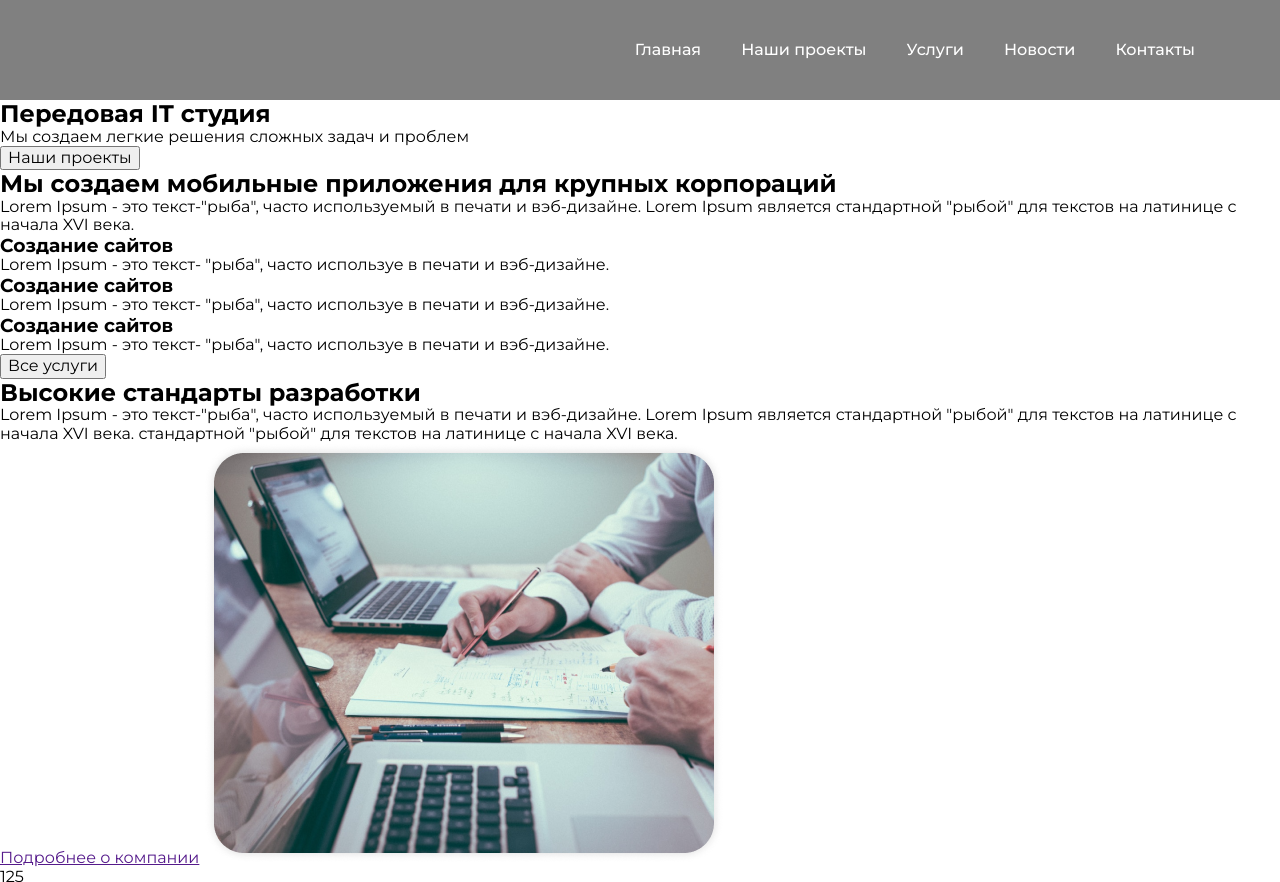
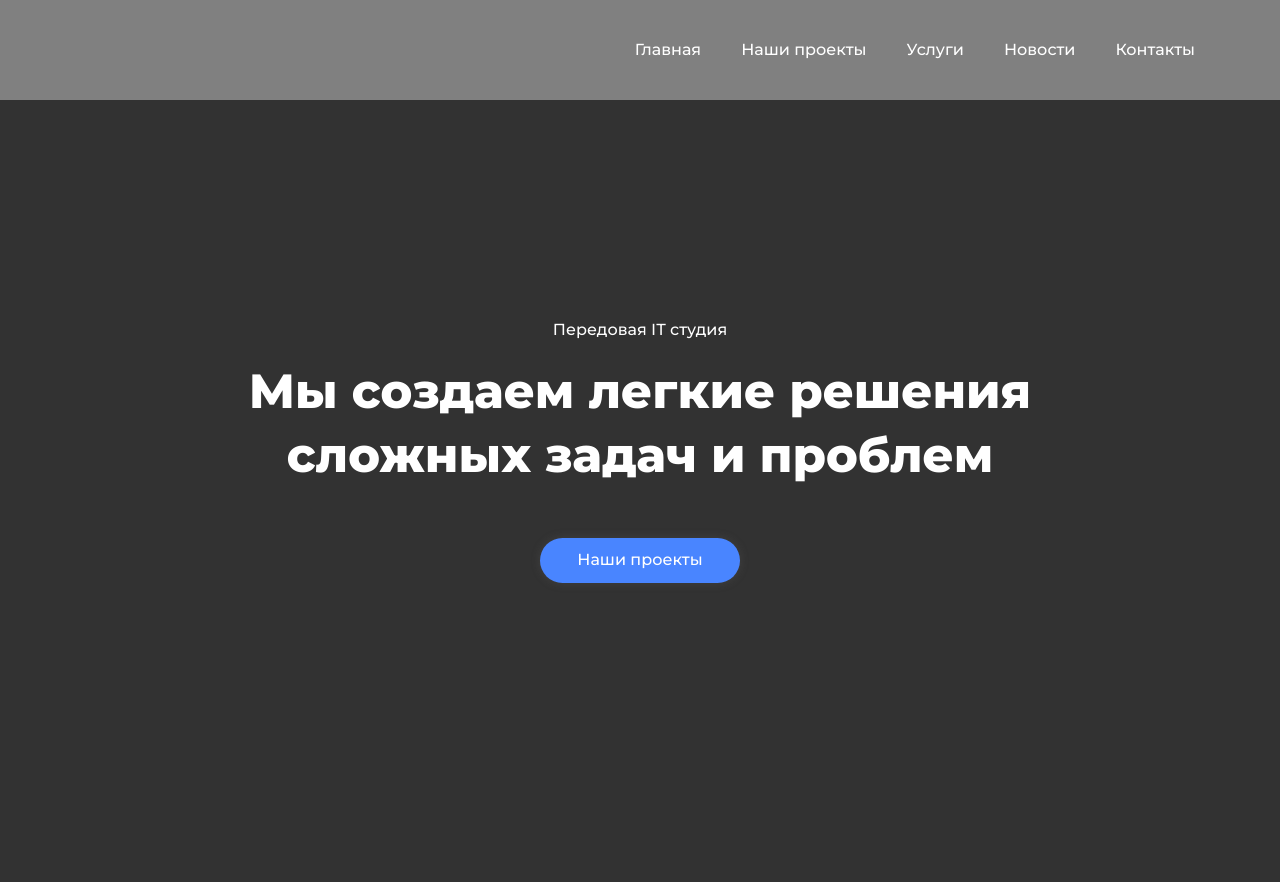
Before and after one commit to riko1212/blend-54-1, a plain HTML site: page index.html in a window 1280 px wide. Shown: the top 882 px of the page. Drawn offline with nearby package versions, Linux system fonts and the light colour scheme.

Commit message:
hero style

```diff
--- a/css/style.css
+++ b/css/style.css
@@ -8,16 +8,22 @@
 #4985FF; - accent color
 */
 :root {
-    --main-bg-color:#FFFFFF;
-    --secondary-bgc: #E0E0E0;
+  --main-bg-color: #ffffff;
+  --secondary-bgc: #e0e0e0;
   --main-title-color: #323232;
   --secondary-title-color: #fff;
   --main-text-color: #999999;
-    --secondary-text-color: #FFFFFF;
-    --accent-color: #4985FF;
+  --secondary-text-color: #ffffff;
+  --accent-color: #4985ff;
 }
-p,h1,h2,h3,h4,h5,h6 {
-    margin: 0 ;
+p,
+h1,
+h2,
+h3,
+h4,
+h5,
+h6 {
+  margin: 0;
   padding: 0;
 }
 ul {
@@ -32,13 +38,13 @@ text-decoration: none;
 }
 body {
   background-color: var(--main-bg-color);
-   font-family: 'Montserrat', sans-serif;
+  font-family: "Montserrat", sans-serif;
 }
 .container {
   width: 1140px;
   padding-right: 15px;
   padding-left: 15px;
-    margin: 0 auto ;
+  margin: 0 auto;
 }
 .header-a {
   font-weight: 500;
@@ -48,20 +54,54 @@ color: var(--secondary-text-color);
   padding-top: 40px;
   padding-bottom: 40px;
   display: inline-block;
-
 }
 .header {
   background-color: grey;
-
-
 }
 .header-list {
   display: flex;
-    justify-content: flex-end ;
+  justify-content: flex-end;
 }
 .header-item {
   margin-left: 40px;
 }
 .header-item:first-child {
-    margin-left: 0 ;
+  margin-left: 0;
 }
+.hero {
+  padding-top: 220px;
+  padding-bottom: 335px;
+
+  background-color: var(--main-title-color);
+}
+.hero-title {
+  font-weight: 500;
+  font-size: 16px;
+  line-height: 1.25;
+  text-align: center;
+  color: var(--secondary-title-color);
+  margin-bottom: 20px;
+}
+.hero-text {
+  font-weight: 800;
+  font-size: 48px;
+  line-height: 1.3333;
+  text-align: center;
+  color: var(--secondary-title-color);
+  max-width: 829px;
+  margin: 0 auto 50px;
+}
+.hero-btn {
+  display: block;
+  font-weight: 500;
+  font-size: 16px;
+  line-height: 1.25;
+  color: var(--secondary-title-color);
+  background-color: var(--accent-color);
+  min-width: 200px;
+  height: 45px;
+  border: none;
+  box-shadow: 0px 0px 10px rgba(111, 111, 111, 0.25);
+  border-radius: 30px;
+  margin: 0 auto;
+}
--- a/index.html
+++ b/index.html
@@ -28,10 +28,12 @@
         </div>
     </header>
     <main>
-        <section>
-            <h1>Передовая ІТ студия</h1>
-            <p>Мы создаем легкие решения сложных задач и проблем</p>
-            <button type="button">Наши проекты</button>
+        <section class="hero">
+        <div class="container">
+                <h1 class="hero-title">Передовая ІТ студия</h1>
+            <p class="hero-text">Мы создаем легкие решения сложных задач и проблем</p>
+            <button type="button" class="hero-btn">Наши проекты</button>
+        </div>
         </section>
         <section>
             <h2>Мы создаем мобильные приложения для крупных корпораций</h2>
```
Lines whose indentation alone changed are shown as unchanged.
